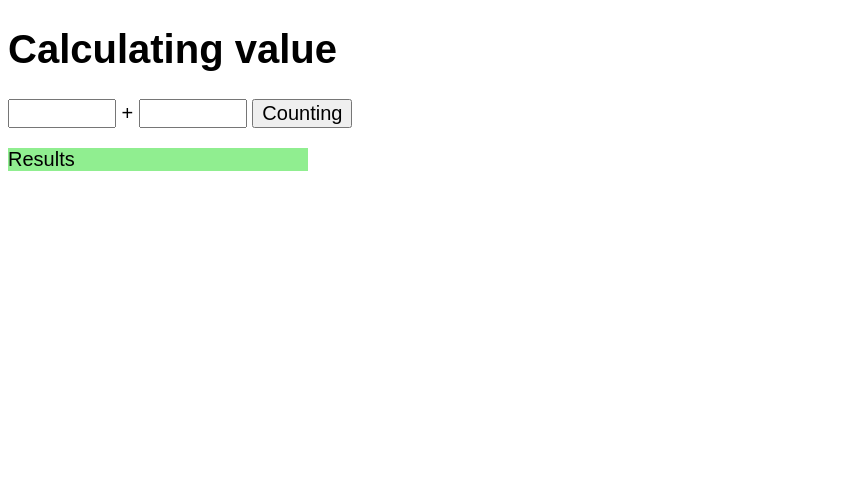
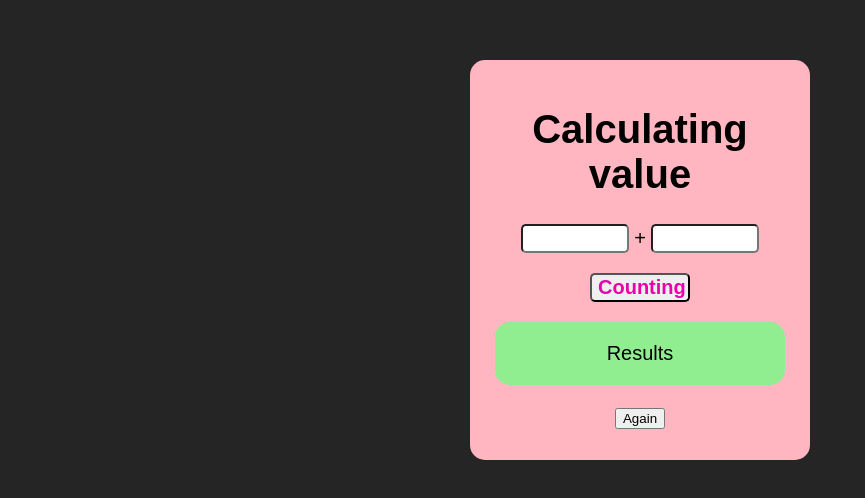
Before and after one commit to IsaEscaraber/LearningJs, a plain HTML site: page moduloC/aula10/ex07.html in a window 1280 px wide. Shown: the whole page, without its empty margins (0-865 px from the left). Drawn offline with Linux system fonts and the light colour scheme.

Commit message:
Feat: Add exercises about js and your properties

```diff
--- a/moduloC/aula10/ex07.html
+++ b/moduloC/aula10/ex07.html
@@ -7,24 +7,46 @@
     <style>
       body {
         font: normal 20px Arial;
+        background-color: rgb(37, 37, 37);
+        display: flex;
+        justify-content: center;
+        margin-top: 60px;
+      }
+      main {
+        background-color: lightpink;
+        width: 300px;
+        height: 350px;
+        border-radius: 15px;
+        padding: 20px 20px 30px 20px;
+        text-align: center;
+        /* display: flex;
+        flex-direction: column;
+        align-items: center; */
       }
       input {
-        font: normal 20px Arial;
+        font: bold 20px Arial;
         width: 100px;
+        color: rgb(233, 0, 171);
+        border-radius: 5px;
       }
       #res {
         background-color: lightgreen;
-        width: 300px;
-        margin-top: 20px;
+        width: 250px;
+        padding: 20px;
+        margin: 20px auto 20px auto;
+        border-radius: 15px;
       }
     </style>
   </head>
   <body>
+    <main>
       <h1>Calculating value</h1>
       <input type="number" name="txtn1" id="txtn1" /> +
       <input type="number" name="txtn2" id="txtn2" />
+      <p></p>
       <input type="button" value="Counting" onclick="Counting()" />
       <div id="res">Results</div>
+      <button id="reload">Again</button>
       <script>
         function Counting() {
           var tn1 = window.document.getElementById("txtn1");
@@ -35,6 +57,14 @@
           var s = n1 + n2;
           res.innerHTML = `The sum between ${n1} and ${n2} is equal <strong>${s}<strong/>`;
         }
+        function reload() {
+          var again = window.document.getElementById("reload");
+          again.addEventListener("click", function () {
+            location.reload();
+          });
+        }
+        reload(); // Nesse caso fica fora da função
       </script>
+    </main>
   </body>
 </html>
--- /dev/null
+++ b/moduloD/moduloD.txt
@@ -0,0 +1 @@
+Modulo D - Javascript Conditions
```
Also changed, not shown: moduloC/aula10/ex06.html (+1 -0 lines). Lines whose indentation alone changed are shown as unchanged.
